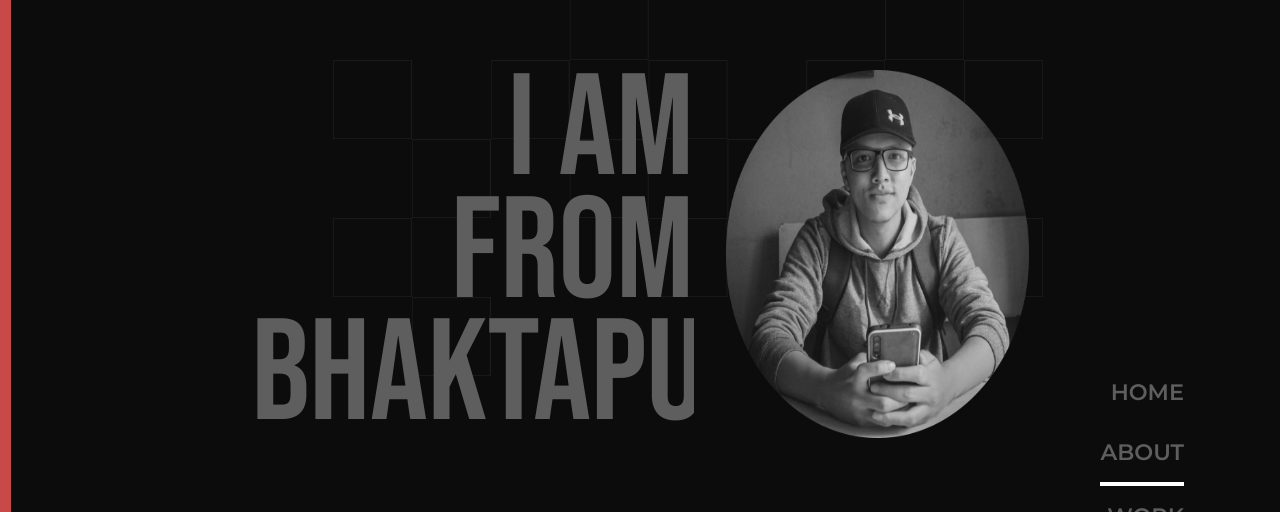
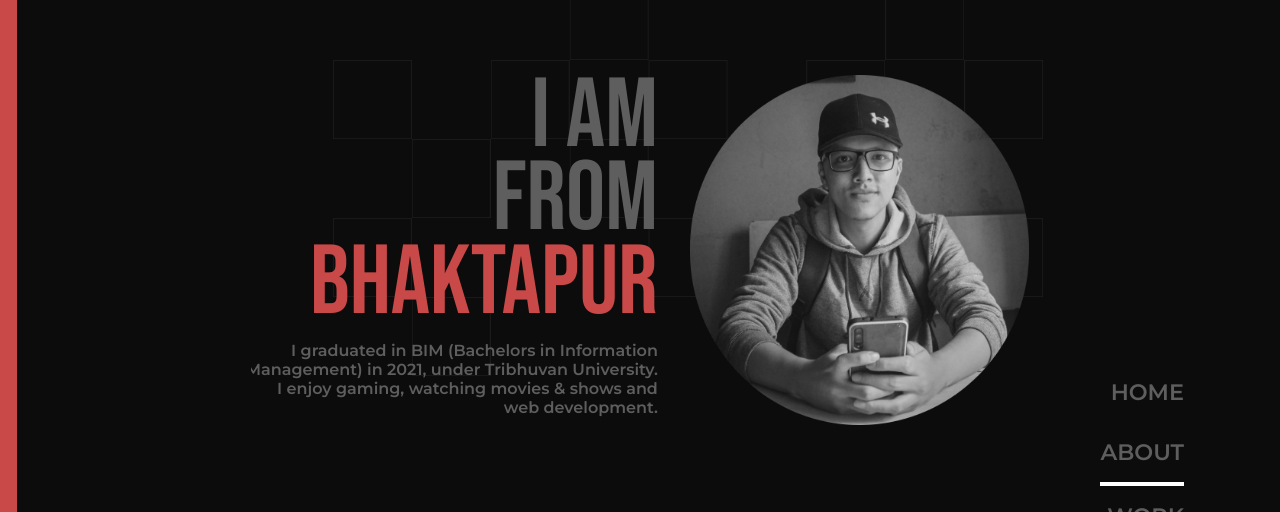
Before and after one commit to sumeddhh/sumedh-portfolio, a React (Create React App) app: page / in a window 1280 px wide. Both pictures are taken after a click on the element "ABOUT". Shown: the part 146-658 px from the top of the page. Built offline with nearby package versions, Linux system fonts and the light colour scheme.

Commit message:
Description added

```diff
--- a/src/App.js
+++ b/src/App.js
@@ -31,11 +31,13 @@ const App = () => {
                 WEB<br />
                 DEVELOPER<br />
                 BASED IN<br />
-                NEPAL
+                <span className="np">
+                  <a target="_blank" rel="noreferrer" href="https://www.welcomenepal.com/">NEPAL</a></span>
               </div>
               :
               activeTab === 2 ?
                 <div className="about flex">
+                  <div className="flex column items-end">
                     <div
                       className="headline">
                       I AM <br />
@@ -44,12 +46,18 @@ const App = () => {
                         <a target="_blank" rel="noreferrer" href="https://www.google.com/maps/place/Bhaktapur/data=!4m2!3m1!1s0x39eb1aae42806ba1:0x5449e079404e5e82?sa=X&ved=2ahUKEwjyxayZjPTxAhXf3jgGHZFnBYoQ8gEwAHoECAYQAQ">BHAKTAPUR
                         </a></span>
                     </div>
+                    <div className="secondary-text text-right" style={{ width: '420px' }}>
+                      <p> I graduated in BIM (Bachelors in Information Management) in 2021, under Tribhuvan University.
+                        I enjoy gaming, watching movies & shows and web development.</p>
+                    </div>
+                  </div>
                   <img className="ml-xl"
-                  style={{zIndex:'0'}}
-                  src={SUMEDH} alt="SUMEDH" width="350px"/>
+                    style={{ zIndex: '0' }}
+                    src={SUMEDH} alt="SUMEDH" width="350px" height="350px" />
                 </div>
                 :
                 activeTab === 3 ?
+                  <div className="flex column items-end">
                     <div
                       className="headline">
                       I CURRENTLY <br />
@@ -57,14 +65,19 @@ const App = () => {
                       <span className="gf">
                         <a target="_blank" rel="noreferrer" href="https://www.gritfeat.com/">GRITFEAT SOLUTIONS</a></span>
                     </div>
+                    <div className="secondary-text text-right" style={{ width: '420px' }}>
+                      <p> I began my IT career with an internship program at ITGlance Pvt. Ltd.
+                        After 6 months of internship, I joined GritFeat Solutions in winter 2020.</p>
+                    </div>
+                  </div>
                   :
                   activeTab === 4 ?
                     <div
                       className="headline socials">
-                      I'M REACHABLE<br />
-                      ON<br />
+                      I'M <br />
+                      REACHABLE ON<br />
                       <span className="fb">
-                        <a target="_blank" rel="noreferrer" href="https://www.facebook.com/sumeddhh/">FACEBOOK</a></span><br />
+                        <a target="_blank" rel="noreferrer" href="https://www.facebook.com/sumeddhh/">FACEBOOK</a></span> &<br />
                       <span className="li">
                         <a target="_blank" rel="noreferrer" href="https://www.linkedin.com/in/sumedh-bajracharya-1193361b6">LINKEDIN</a></span><br />
                     </div> :
--- a/src/css/style.scss
+++ b/src/css/style.scss
@@ -303,7 +303,7 @@ section {
 
 .headline {
   font-family: "Bebas Neue";
-  font-size: 144px;
+  font-size: 98px;
   text-align: right;
   line-height: 0.85em;
   z-index: 1;
@@ -357,33 +357,52 @@ a {
   text-decoration: none;
   color: inherit;
 }
-.bkt:hover {
-  color: #c94848;
+.np {
+  color: #eea23f;
+  &:hover{
+    color:white;
+  }
   // color: white;
 }
-.gf:hover {
+.bkt {
+  color: #c94848;
+  &:hover{
+    color:white;
+  }
+  // color: white;
+}
+.gf {
   color: #7ebd41;
+  &:hover{
+    color:white;
+  }
   // color: white;
 }
 .socials {
-  .fb:hover {
-    color: #2d88ff;
+  .fb {
+    color: #0a66c2;
+    &:hover{
+      color:white;
+    }
     // color: white;
   }
-  .li:hover {
+  .li {
     color: #0a66c2;
+    &:hover{
+      color:white;
+    }
     // color: white;
   }
 }
 
-@keyframes clipLeft {
-  from {
-    clip-path: polygon(0 0, 0 0, 0 100%, 0% 100%);
-  }
-  to {
-    clip-path: polygon(0 0, 100% 0%, 100% 100%, 0% 100%);
-  }
-}
+// @keyframes clipLeft {
+//   from {
+//     clip-path: polygon(0 0, 0 0, 0 100%, 0% 100%);
+//   }
+//   to {
+//     clip-path: polygon(0 0, 100% 0%, 100% 100%, 0% 100%);
+//   }
+// }
 
 ._12c4J {
   height: 100vh;
@@ -465,7 +484,7 @@ a {
     font-size: 14px !important;
   }
   .indicate-title{
-    width: 20px !important;
+    width: 22px !important;
     font-size: 16px;
     .fw-600,.fw-900{
       display: none;
```
Lines whose indentation alone changed are shown as unchanged.
